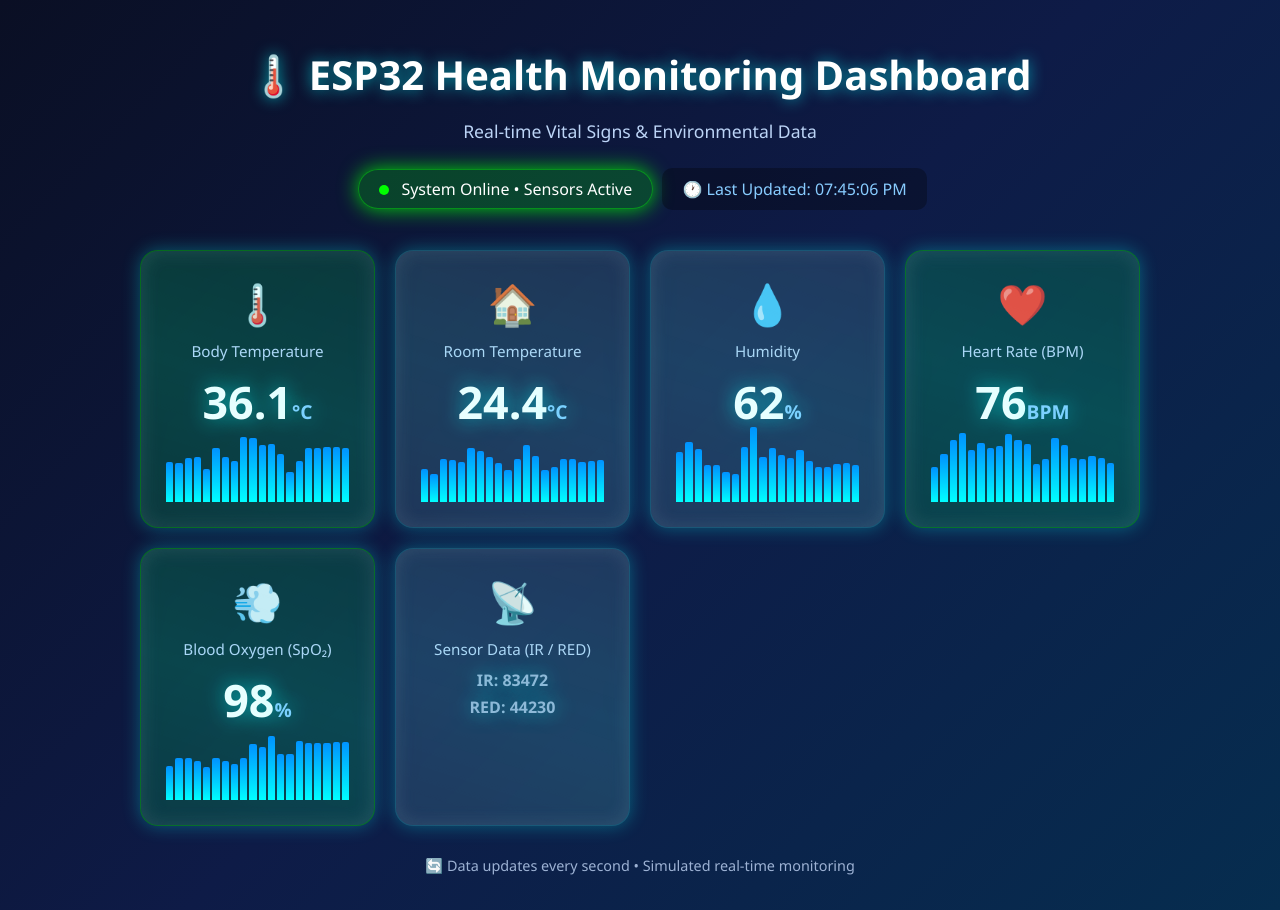
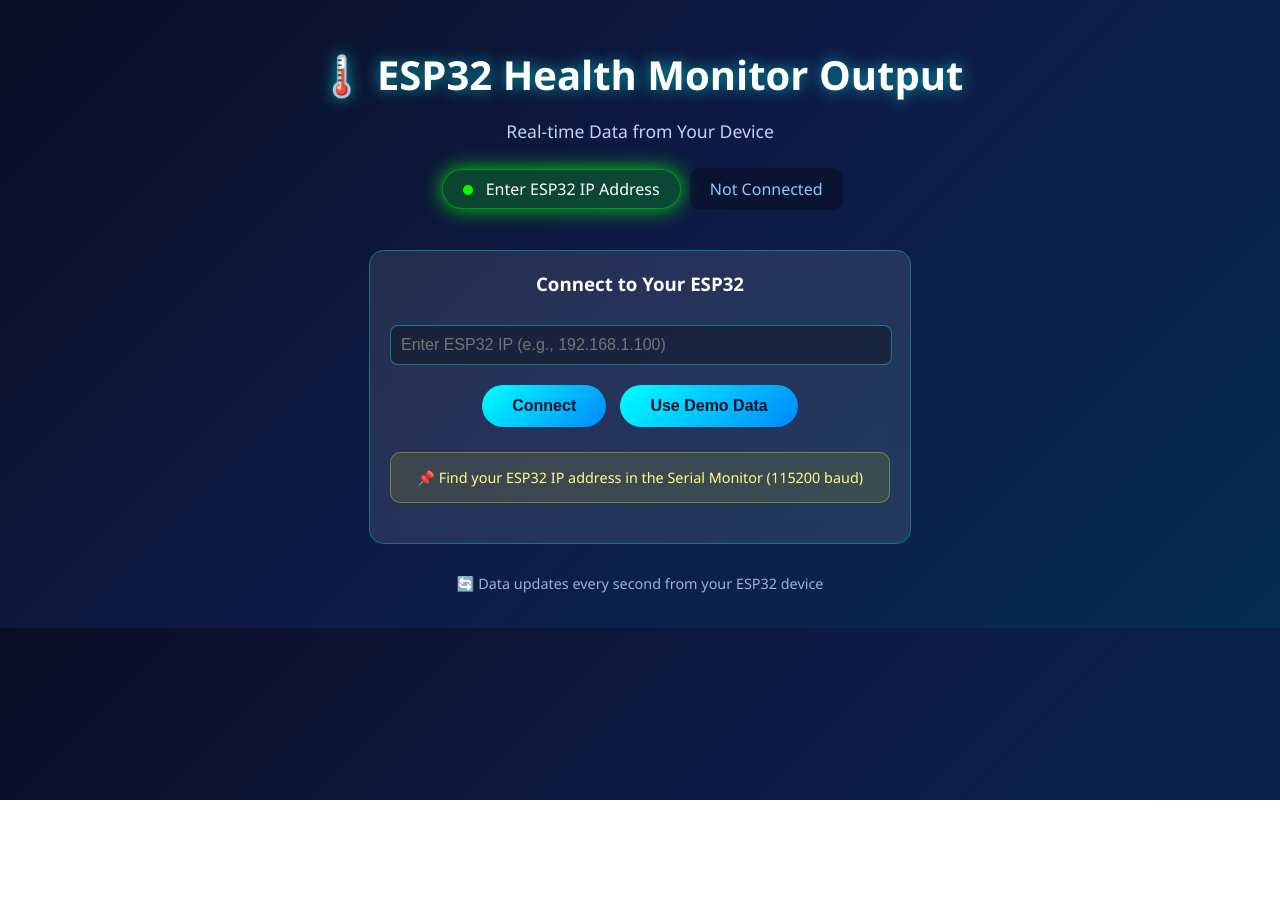
Before and after one commit to 1912prajwal/health-monitor, a plain HTML site: page index.html in a window 1280 px wide. After the commit the page ends 800 px from the top, so only its background shows below. Drawn offline with Linux system fonts and the light colour scheme.

Commit message:
Modify title and add ESP32 connection form
Updated the title and added a connection form for ESP32. Enhanced styling for connection form and dashboard elements.

```diff
--- a/index.html
+++ b/index.html
@@ -2,7 +2,7 @@
 <html lang="en">
 <head>
 <meta charset="UTF-8">
-<title>ESP32 Health Monitor - Live Demo</title>
+<title>ESP32 Health Monitor - Live Output</title>
 <meta name="viewport" content="width=device-width, initial-scale=1">
 
 <style>
@@ -60,6 +60,45 @@ h1{
 @keyframes pulse {
     0%, 100% { box-shadow:0 0 5px rgba(0,255,0,0.5); }
     50% { box-shadow:0 0 20px rgba(0,255,0,0.8); }
+}
+
+.connection-form {
+    background:rgba(255,255,255,0.1);
+    padding:20px;
+    border-radius:15px;
+    max-width:500px;
+    margin:20px auto;
+    backdrop-filter:blur(10px);
+    border:1px solid rgba(0,255,255,0.3);
+}
+
+.connection-form input {
+    width:calc(100% - 20px);
+    padding:10px;
+    margin:10px 0;
+    border-radius:8px;
+    border:1px solid rgba(0,255,255,0.4);
+    background:rgba(0,0,0,0.3);
+    color:white;
+    font-size:1rem;
+}
+
+.connection-form button {
+    background:linear-gradient(135deg, #00ffff, #0088ff);
+    color:#0a0f24;
+    padding:12px 30px;
+    border:none;
+    border-radius:25px;
+    font-weight:bold;
+    cursor:pointer;
+    margin:10px 5px;
+    font-size:1rem;
+    transition:all 0.3s ease;
+}
+
+.connection-form button:hover {
+    transform:translateY(-2px);
+    box-shadow:0 5px 20px rgba(0,255,255,0.5);
 }
 
 .grid{
@@ -142,14 +181,9 @@ h1{
     border:1px solid rgba(0,255,0,0.3);
 }
 
-.chart-container {
-    margin:30px auto;
-    max-width:900px;
-    background:rgba(255,255,255,0.08);
-    border-radius:18px;
-    padding:20px;
-    backdrop-filter:blur(10px);
-    border:1px solid rgba(0,255,255,0.2);
+.error {
+    background:rgba(255,0,0,0.15);
+    border:1px solid rgba(255,0,0,0.4);
 }
 
 .mini-chart {
@@ -183,6 +217,20 @@ h1{
     color:#88ccff;
 }
 
+.hidden {
+    display:none;
+}
+
+.note {
+    background:rgba(255,255,0,0.1);
+    border:1px solid rgba(255,255,0,0.3);
+    padding:15px;
+    border-radius:10px;
+    margin:20px auto;
+    max-width:600px;
+    color:#ffff88;
+}
+
 @media (max-width: 768px) {
     h1 { font-size:1.8rem; }
     .value { font-size:2.2rem; }
@@ -194,49 +242,61 @@ h1{
 <body>
 
 <div class="header">
-    <h1>🌡️ ESP32 Health Monitoring Dashboard</h1>
-    <p class="subtitle">Real-time Vital Signs & Environmental Data</p>
-    <div class="status-bar">
+    <h1>🌡️ ESP32 Health Monitor Output</h1>
+    <p class="subtitle">Real-time Data from Your Device</p>
+    <div class="status-bar" id="statusBar">
         <span class="status-dot"></span>
-        <span>System Online • Sensors Active</span>
+        <span id="statusText">Enter ESP32 IP Address</span>
     </div>
-    <div class="timestamp" id="timestamp">Loading...</div>
+    <div class="timestamp" id="timestamp">Not Connected</div>
 </div>
 
+<div class="connection-form" id="connectionForm">
+    <h3 style="margin-top:0;">Connect to Your ESP32</h3>
+    <input type="text" id="ipAddress" placeholder="Enter ESP32 IP (e.g., 192.168.1.100)" value="">
+    <br>
+    <button onclick="connectToESP32()">Connect</button>
+    <button onclick="toggleDemo()">Use Demo Data</button>
+    <div class="note" style="margin-top:15px; font-size:0.9rem;">
+        📌 Find your ESP32 IP address in the Serial Monitor (115200 baud)
+    </div>
+</div>
+
+<div id="dashboard" class="hidden">
     <div class="grid">
 
         <div class="card" id="bodyTempCard">
             <div class="icon">🌡️</div>
             <div class="label">Body Temperature</div>
-        <div class="value" id="bodyTemp">36.5<span class="unit">°C</span></div>
+            <div class="value" id="bodyTemp">--<span class="unit">°C</span></div>
             <div class="mini-chart" id="bodyTempChart"></div>
         </div>
 
         <div class="card">
             <div class="icon">🏠</div>
             <div class="label">Room Temperature</div>
-        <div class="value" id="roomTemp">24.8<span class="unit">°C</span></div>
+            <div class="value" id="roomTemp">--<span class="unit">°C</span></div>
             <div class="mini-chart" id="roomTempChart"></div>
         </div>
 
         <div class="card">
             <div class="icon">💧</div>
             <div class="label">Humidity</div>
-        <div class="value" id="humidity">62<span class="unit">%</span></div>
+            <div class="value" id="humidity">--<span class="unit">%</span></div>
             <div class="mini-chart" id="humidityChart"></div>
         </div>
 
         <div class="card" id="bpmCard">
             <div class="icon">❤️</div>
             <div class="label">Heart Rate (BPM)</div>
-        <div class="value" id="bpm">78<span class="unit">BPM</span></div>
+            <div class="value" id="bpm">--<span class="unit">BPM</span></div>
             <div class="mini-chart" id="bpmChart"></div>
         </div>
 
         <div class="card" id="spo2Card">
             <div class="icon">💨</div>
             <div class="label">Blood Oxygen (SpO₂)</div>
-        <div class="value" id="spo2">98<span class="unit">%</span></div>
+            <div class="value" id="spo2">--<span class="unit">%</span></div>
             <div class="mini-chart" id="spo2Chart"></div>
         </div>
 
@@ -244,23 +304,33 @@ h1{
             <div class="icon">📡</div>
             <div class="label">Sensor Data (IR / RED)</div>
             <div class="value" style="font-size:1.3rem;">
-            <div class="raw-data">IR: <span id="ir">87432</span></div>
-            <div class="raw-data">RED: <span id="red">45621</span></div>
+                <div class="raw-data">IR: <span id="ir">--</span></div>
+                <div class="raw-data">RED: <span id="red">--</span></div>
             </div>
         </div>
 
     </div>
 
-<p class="footer">🔄 Data updates every second • Simulated real-time monitoring</p>
+    <button onclick="disconnect()" style="background:linear-gradient(135deg, #ff4444, #cc0000); color:white; padding:12px 30px; border:none; border-radius:25px; font-weight:bold; cursor:pointer; margin-top:20px;">
+        Disconnect
+    </button>
+</div>
+
+<p class="footer">🔄 Data updates every second from your ESP32 device</p>
 
 <script>
+let updateInterval;
+let espIP = '';
+let demoMode = false;
+
 // Initialize chart bars
 function initChart(containerId, count = 15) {
     const container = document.getElementById(containerId);
+    container.innerHTML = '';
     for (let i = 0; i < count; i++) {
         const bar = document.createElement('div');
         bar.className = 'bar';
-        bar.style.height = Math.random() * 60 + 20 + 'px';
+        bar.style.height = '20px';
         container.appendChild(bar);
     }
 }
@@ -270,85 +340,155 @@ function updateChart(containerId, newValue, maxValue) {
     const container = document.getElementById(containerId);
     const bars = container.querySelectorAll('.bar');
 
-    // Shift existing bars
     for (let i = 0; i < bars.length - 1; i++) {
         bars[i].style.height = bars[i + 1].style.height;
     }
 
-    // Add new bar
     const percentage = (newValue / maxValue) * 60;
-    bars[bars.length - 1].style.height = percentage + 'px';
+    bars[bars.length - 1].style.height = Math.max(5, percentage) + 'px';
 }
 
 // Initialize all charts
+function initAllCharts() {
     initChart('bodyTempChart', 20);
     initChart('roomTempChart', 20);
     initChart('humidityChart', 20);
     initChart('bpmChart', 20);
     initChart('spo2Chart', 20);
+}
 
-// Simulate realistic sensor data
-function updateData() {
-    // Body Temperature (36-37.5°C)
-    const bodyTemp = (36 + Math.random() * 1.5).toFixed(1);
-    document.getElementById('bodyTemp').innerHTML = bodyTemp + '<span class="unit">°C</span>';
-    updateChart('bodyTempChart', parseFloat(bodyTemp), 40);
+// Connect to ESP32
+async function connectToESP32() {
+    const ip = document.getElementById('ipAddress').value.trim();
+    if (!ip) {
+        alert('Please enter an IP address');
+        return;
+    }
 
-    // Check body temp status
+    espIP = ip;
+    demoMode = false;
+
+    document.getElementById('connectionForm').classList.add('hidden');
+    document.getElementById('dashboard').classList.remove('hidden');
+    document.getElementById('statusText').textContent = 'Connected to ' + espIP;
+
+    initAllCharts();
+
+    if (updateInterval) clearInterval(updateInterval);
+    updateInterval = setInterval(fetchData, 1000);
+    fetchData();
+}
+
+// Toggle demo mode
+function toggleDemo() {
+    demoMode = true;
+    espIP = 'demo';
+
+    document.getElementById('connectionForm').classList.add('hidden');
+    document.getElementById('dashboard').classList.remove('hidden');
+    document.getElementById('statusText').textContent = 'Demo Mode (Simulated Data)';
+
+    initAllCharts();
+
+    if (updateInterval) clearInterval(updateInterval);
+    updateInterval = setInterval(fetchData, 1000);
+    fetchData();
+}
+
+// Fetch data from ESP32
+async function fetchData() {
+    if (demoMode) {
+        // Demo data with realistic values
+        const data = {
+            bodyTemp: (36.2 + Math.random() * 1.2).toFixed(1),
+            roomTemp: (24 + Math.random() * 3).toFixed(1),
+            humidity: (58 + Math.random() * 10).toFixed(1),
+            bpm: Math.floor(78 + Math.random() * 15),
+            spo2: Math.floor(96 + Math.random() * 4),
+            ir: Math.floor(85000 + Math.random() * 10000),
+            red: Math.floor(44000 + Math.random() * 8000)
+        };
+        updateDisplay(data);
+    } else {
+        try {
+            const response = await fetch(`http://${espIP}/data`);
+            if (!response.ok) throw new Error('Connection failed');
+
+            const data = await response.json();
+            updateDisplay(data);
+
+            document.getElementById('statusBar').style.background = 'rgba(0,255,0,0.2)';
+            document.getElementById('statusBar').style.borderColor = 'rgba(0,255,0,0.4)';
+        } catch (error) {
+            console.error('Error fetching data:', error);
+            document.getElementById('statusText').textContent = 'Connection Error - Retrying...';
+            document.getElementById('statusBar').style.background = 'rgba(255,0,0,0.2)';
+            document.getElementById('statusBar').style.borderColor = 'rgba(255,0,0,0.4)';
+        }
+    }
+}
+
+// Update display with data
+function updateDisplay(data) {
+    // Body Temperature
+    document.getElementById('bodyTemp').innerHTML = data.bodyTemp + '<span class="unit">°C</span>';
+    updateChart('bodyTempChart', parseFloat(data.bodyTemp), 40);
+
     const bodyTempCard = document.getElementById('bodyTempCard');
-    if (parseFloat(bodyTemp) > 37.2) {
+    bodyTempCard.classList.remove('warning', 'normal', 'error');
+    if (parseFloat(data.bodyTemp) > 37.5) {
         bodyTempCard.classList.add('warning');
-        bodyTempCard.classList.remove('normal');
+    } else if (parseFloat(data.bodyTemp) < 35) {
+        bodyTempCard.classList.add('error');
     } else {
         bodyTempCard.classList.add('normal');
-        bodyTempCard.classList.remove('warning');
     }
 
-    // Room Temperature (22-27°C)
-    const roomTemp = (23 + Math.random() * 4).toFixed(1);
-    document.getElementById('roomTemp').innerHTML = roomTemp + '<span class="unit">°C</span>';
-    updateChart('roomTempChart', parseFloat(roomTemp), 35);
+    // Room Temperature
+    document.getElementById('roomTemp').innerHTML = data.roomTemp + '<span class="unit">°C</span>';
+    updateChart('roomTempChart', parseFloat(data.roomTemp), 40);
 
-    // Humidity (50-70%)
-    const humidity = Math.floor(55 + Math.random() * 15);
-    document.getElementById('humidity').innerHTML = humidity + '<span class="unit">%</span>';
-    updateChart('humidityChart', humidity, 100);
+    // Humidity
+    document.getElementById('humidity').innerHTML = data.humidity + '<span class="unit">%</span>';
+    updateChart('humidityChart', parseFloat(data.humidity), 100);
 
-    // Heart Rate (75-100 BPM)
-    const bpm = Math.floor(75 + Math.random() * 25);
-    document.getElementById('bpm').innerHTML = bpm + '<span class="unit">BPM</span>';
-    updateChart('bpmChart', bpm, 120);
+    // Heart Rate
+    const bpmValue = parseInt(data.bpm);
+    if (bpmValue > 0) {
+        document.getElementById('bpm').innerHTML = bpmValue + '<span class="unit">BPM</span>';
+        updateChart('bpmChart', bpmValue, 120);
 
-    // Check BPM status
         const bpmCard = document.getElementById('bpmCard');
-    if (bpm < 60 || bpm > 100) {
+        bpmCard.classList.remove('warning', 'normal', 'error');
+        if (bpmValue < 60 || bpmValue > 100) {
             bpmCard.classList.add('warning');
-        bpmCard.classList.remove('normal');
         } else {
             bpmCard.classList.add('normal');
-        bpmCard.classList.remove('warning');
+        }
+    } else {
+        document.getElementById('bpm').innerHTML = 'No Finger<span class="unit"></span>';
     }
 
-    // SpO2 (95-100%)
-    const spo2 = Math.floor(95 + Math.random() * 5);
-    document.getElementById('spo2').innerHTML = spo2 + '<span class="unit">%</span>';
-    updateChart('spo2Chart', spo2, 100);
+    // SpO2
+    const spo2Value = parseInt(data.spo2);
+    if (spo2Value > 0) {
+        document.getElementById('spo2').innerHTML = spo2Value + '<span class="unit">%</span>';
+        updateChart('spo2Chart', spo2Value, 100);
 
-    // Check SpO2 status
         const spo2Card = document.getElementById('spo2Card');
-    if (spo2 < 95) {
+        spo2Card.classList.remove('warning', 'normal', 'error');
+        if (spo2Value < 95) {
             spo2Card.classList.add('warning');
-        spo2Card.classList.remove('normal');
         } else {
             spo2Card.classList.add('normal');
-        spo2Card.classList.remove('warning');
+        }
+    } else {
+        document.getElementById('spo2').innerHTML = 'No Finger<span class="unit"></span>';
     }
 
-    // Raw IR/RED values
-    const ir = Math.floor(80000 + Math.random() * 20000);
-    const red = Math.floor(40000 + Math.random() * 15000);
-    document.getElementById('ir').textContent = ir;
-    document.getElementById('red').textContent = red;
+    // Raw sensor values
+    document.getElementById('ir').textContent = data.ir;
+    document.getElementById('red').textContent = data.red;
 
     // Update timestamp
     const now = new Date();
@@ -361,9 +501,16 @@ function updateData() {
     document.getElementById('timestamp').textContent = '🕐 Last Updated: ' + timeStr;
 }
 
-// Update every second
-setInterval(updateData, 1000);
-updateData();
+// Disconnect
+function disconnect() {
+    if (updateInterval) clearInterval(updateInterval);
+    document.getElementById('dashboard').classList.add('hidden');
+    document.getElementById('connectionForm').classList.remove('hidden');
+    document.getElementById('statusText').textContent = 'Enter ESP32 IP Address';
+    document.getElementById('timestamp').textContent = 'Not Connected';
+    espIP = '';
+    demoMode = false;
+}
 </script>
 
 </body>
```
Lines whose indentation alone changed are shown as unchanged.
